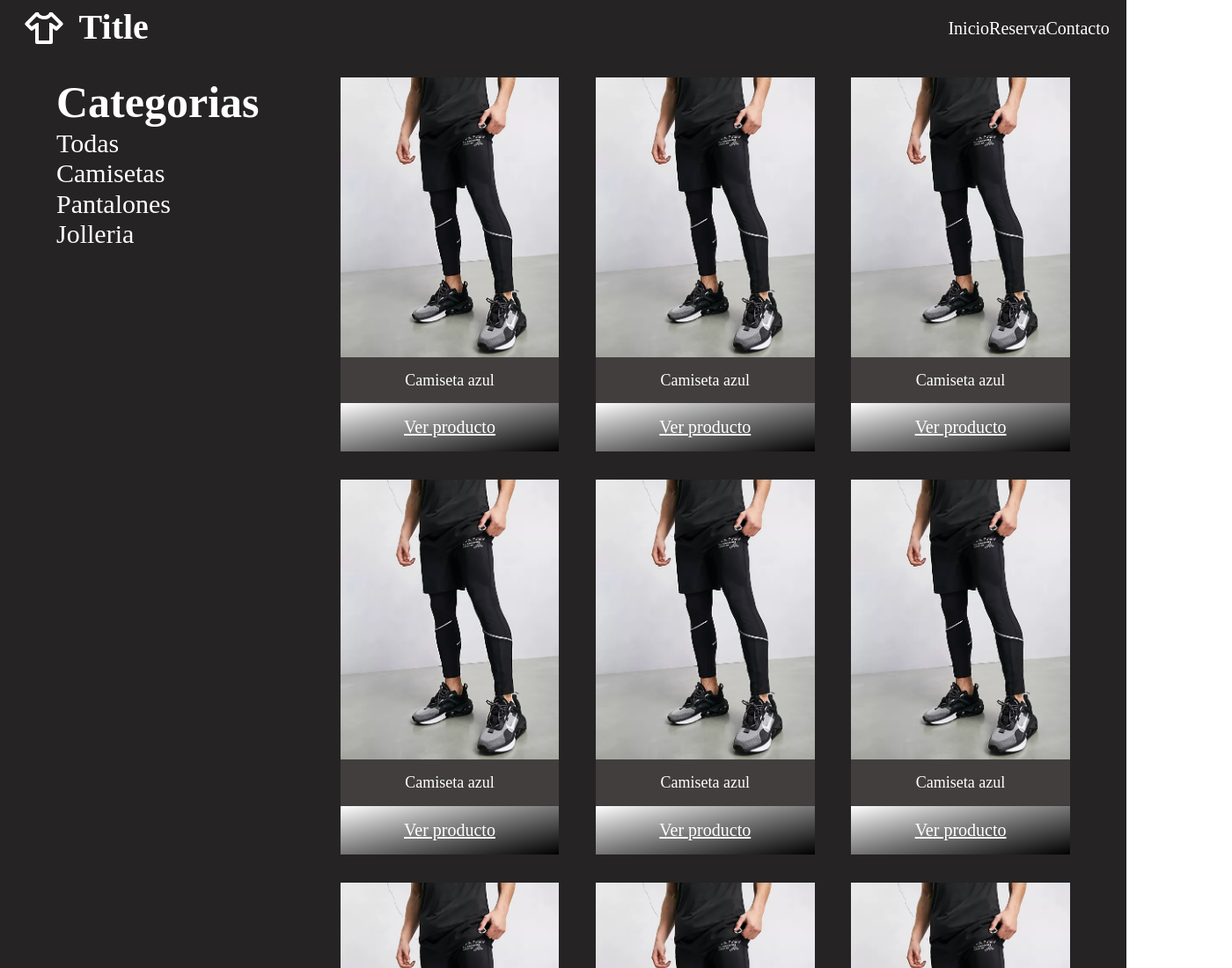
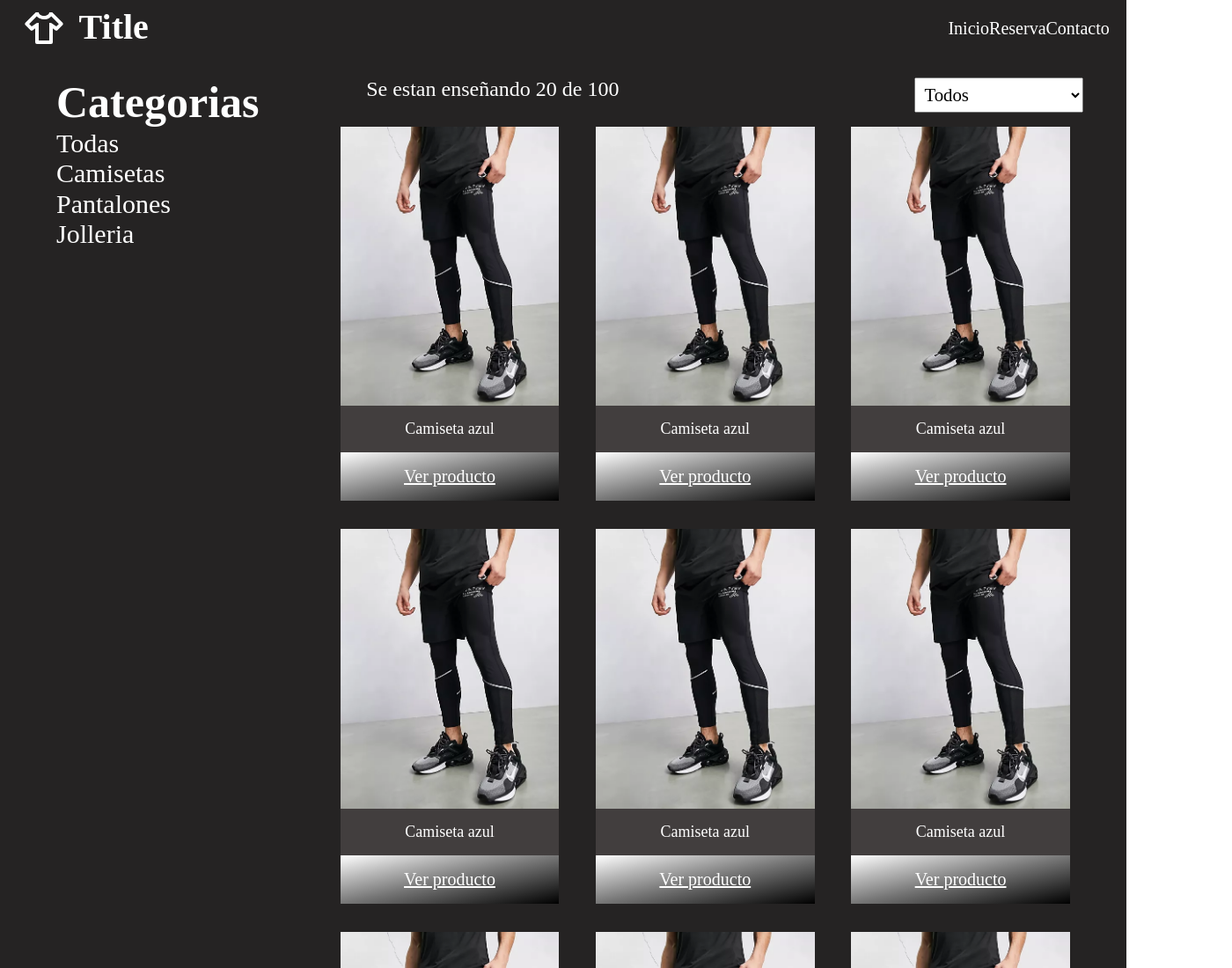
Before and after one commit to martygarcia/Tienda-online, a plain HTML site: page Estruturar/productos.html in a window 1280 px wide. Shown: the top 1100 px of the page at 88% size, 1400 px wide, since content can reach past the window. Drawn offline with Linux system fonts and the light colour scheme; a web font is replaced by a local one.

Commit message:
filtro echo

```diff
--- a/Estruturar/css/style.css
+++ b/Estruturar/css/style.css
@@ -293,6 +293,22 @@ footer {
 
  /* productos grid */
 
+.products-grid-filter {
+    width: 120%;
+    text-align: center;
+    padding-bottom: 1rem;
+}
+
+.grid-filter-text {
+    color: white;
+    font-size: 1.5rem;
+}
+
+.grid-filter-select select{
+    padding: 0.4rem ;
+    font-size: 1.3rem;
+}
+
 .products-grid-items {
     margin-left: auto;
     width: 90%;
@@ -395,19 +411,19 @@ footer {
 }
 
 .row-product {
-    margin-top: 2rem;
+    margin-top: 4rem;
     font-size: 25px;
     color: hsl(0, 0%, 100%);
 }
 
 .row-price {
-    margin-top: 2rem;
+    margin-top: 4rem;
     font-size: 25px;
     color: hsl(0, 0%, 100%);
 }
 
 .row-button {
-    margin-top: 2rem;
+    margin-top: 4rem;
     color: hsl(0, 0%, 100%);
 }
 
--- a/Estruturar/productos.html
+++ b/Estruturar/productos.html
@@ -73,7 +73,25 @@
                         <!-- Productos grid -->
                         <div class="products-grid">
                             <div class="products-grid-filter">
-
+                                <div class="two-columns">
+                                    <div class="column">
+                                        <div class="grid-filter-text">
+                                            <span>
+                                                Se estan enseñando 20 de 100
+                                            </span>
+                                        </div>
+                                    </div>
+                                    <div class="column">
+                                        <div class="grid-filter-select">
+                                            <select name="" id="">
+                                                <option value="">Todos</option>
+                                                <option value="">Mas caros</option>
+                                                <option value="">Los mas baratos</option>
+                                                <option value="">Los recomendados</option>
+                                            </select>
+                                        </div>
+                                    </div>
+                                </div>
                             </div>
                             <div class="products-grid-items">
                                 <div class="three-columns">
```
Also changed, not shown: Estruturar/carrito.html (+0 -1 lines).
